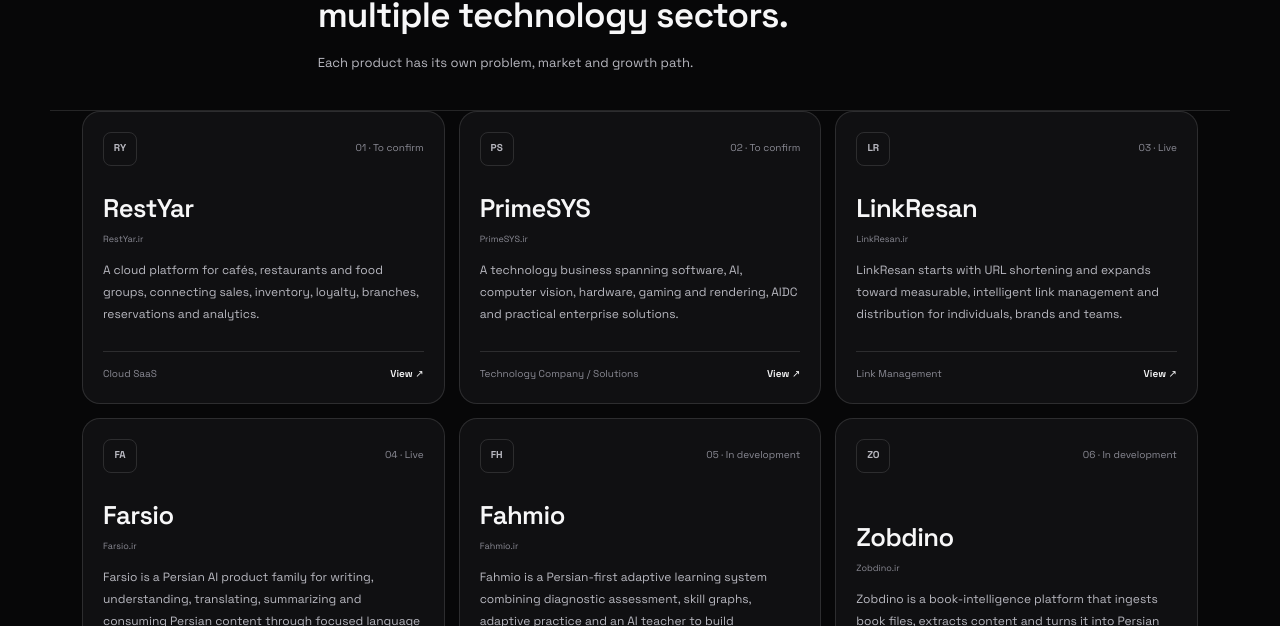
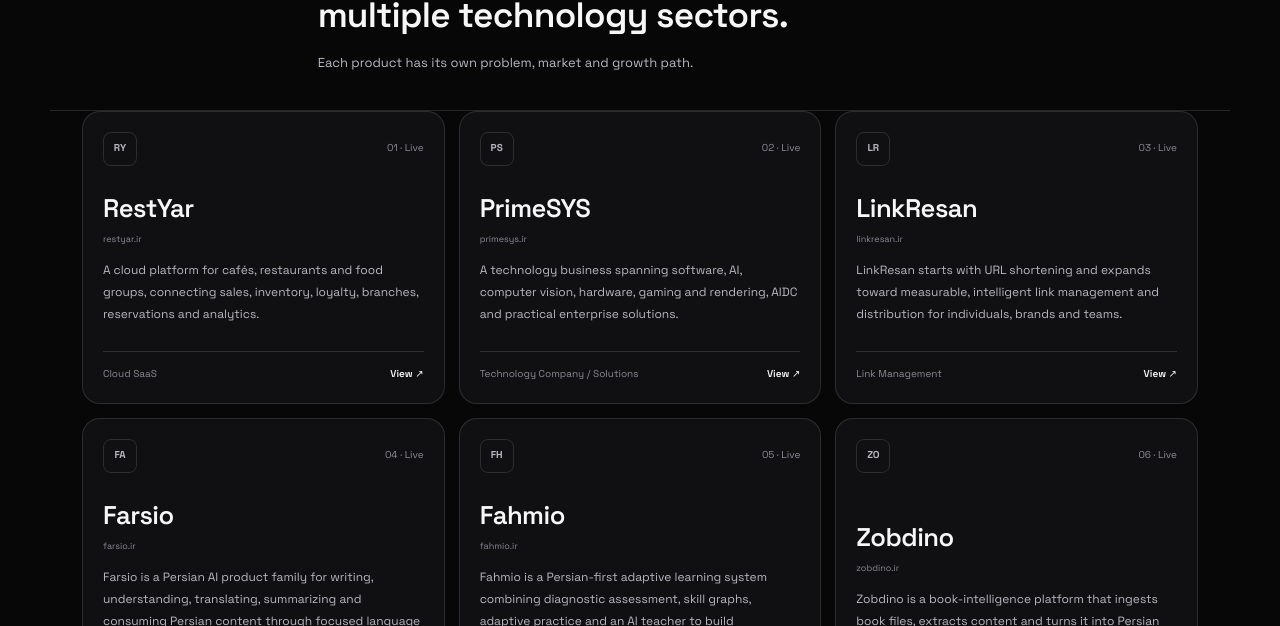
Before and after one commit to AmirMotefaker/amirmotefaker-site, a Next.js app in the folder apps/web/: page /en in a window 1280 px wide. Shown: the part 915-1541 px from the top of the page. Built offline with nearby package versions, Linux system fonts and the light colour scheme; no server answers.

Commit message:
fix: align homepage with final canonical portfolio

```diff
--- a/apps/web/components/founder/FounderHome.tsx
+++ b/apps/web/components/founder/FounderHome.tsx
@@ -2,19 +2,18 @@ import Link from "next/link";
 import { type Locale } from "@/content/founder-site";
 import { getVerifiedEvidence } from "@/content/evidence-registry";
 import { getProductCategory, getProductDisplayName, type Product } from "@/content/product-portfolio";
-import { canonicalProductPortfolio as products } from "@/content/canonical-product-portfolio";
-import { brandRegistry } from "@/content/brand-registry";
+import { finalPublicProductPortfolio as products } from "@/content/final-public-product-portfolio";
 import { primaryExperience, historicalResumeExperience, salesRepresentations, historicalMilestones } from "@/content/founder";
 import { formatSiteNumber, localeDigits } from "@/lib/locale-format";
 import styles from "./FounderHomeV2.module.css";
 import v13 from "./FounderHomeV13.module.css";
 
 const thesisPrinciples={fa:[["۰۱","مسئله، قبل از فناوری","ابتدا مسئله واقعی و رفتار کاربر را می‌فهمم؛ بعد سراغ ابزار می‌روم."],["۰۲","محصول، قبل از ادعا","خروجی قابل استفاده از هر روایت بازاریابی مهم‌تر است."],["۰۳","سیستم، قبل از ویژگی","محصول باید بتواند رشد کند، یاد بگیرد و به یک اکوسیستم بزرگ‌تر متصل شود."]],en:[["01","Problem before technology","Understand the real problem and user behavior before choosing the tool."],["02","Product before claims","A working product matters more than oversized marketing."],["03","Systems before features","Products should be able to grow, learn and connect into a wider ecosystem."]]} as const;
-const marks:Record<string,string>={linkresan:"LR",farsio:"FA",fahmio:"FH",zobdino:"ZO",filmtrack:"FT",idehjo:"IJ",tasvia:"TV",restyar:"RY",primesys:"PS"};
-const faMarks:Record<string,string>={linkresan:"لر",farsio:"فا",fahmio:"فه",zobdino:"زب",filmtrack:"فت",idehjo:"اج",tasvia:"تس",restyar:"رس",primesys:"پس"};
+const marks:Record<string,string>={linkresan:"LR",farsio:"FA",fahmio:"FH",zobdino:"ZO",filmtrack:"FT",idehjo:"IJ",tasvin:"TV",vayran:"VA",darmic:"DA",restyar:"RY",primesys:"PS"};
+const faMarks:Record<string,string>={linkresan:"لر",farsio:"فا",fahmio:"فه",zobdino:"زب",filmtrack:"فت",idehjo:"اج",tasvin:"تس",vayran:"وا",darmic:"دا",restyar:"رس",primesys:"پس"};
 const industryMix={fa:[["هوش مصنوعی","۳"],["فناوری مالی","۲"],["سلامت دیجیتال","۲"],["گردشگری هوشمند","۲"],["یادگیری و آموزش","۲"],["رسانه و سرگرمی","۲"],["بازاریابی و فروش","۱"],["مدیریت و بهره‌وری","۱"],["داده و زیرساخت","۱"],["تجربه کاربری","۱"],["سایر حوزه‌ها","۱"]],en:[["Artificial Intelligence","3"],["FinTech & Finance","2"],["Digital Health","2"],["Smart Tourism","2"],["Learning & Education","2"],["Media & Entertainment","2"],["Marketing & Sales","1"],["Management & Productivity","1"],["Data & Infrastructure","1"],["User Experience","1"],["Other sectors","1"]]} as const;
 function lifecycle(status:Product["status"],locale:Locale){const labels={fa:{live:"فعال",development:"در حال توسعه",discovery:"در مرحله بررسی",concept:"ایده اولیه","to-confirm":"در حال تأیید"},en:{live:"Live",development:"In development",discovery:"Discovery",concept:"Concept","to-confirm":"To confirm"}} as const;return labels[locale][status];}
-export default function FounderHome({locale}:{locale:Locale}){const fa=locale==="fa";const evidence=getVerifiedEvidence();const totalProducts=brandRegistry.length;const careerRecords=primaryExperience.length+historicalResumeExperience.length+salesRepresentations.length+historicalMilestones.length;const verified=Math.max(careerRecords,evidence.length);const featured=products.slice(0,6);return <main className={`${styles.home} ${v13.home}`}>
+export default function FounderHome({locale}:{locale:Locale}){const fa=locale==="fa";const evidence=getVerifiedEvidence();const totalProducts=products.length;const careerRecords=primaryExperience.length+historicalResumeExperience.length+salesRepresentations.length+historicalMilestones.length;const verified=Math.max(careerRecords,evidence.length);const featured=products.slice(0,6);return <main className={`${styles.home} ${v13.home}`}>
 <section className={`${styles.hero} ${v13.hero}`}><div className={`wrap ${styles.heroShell} ${v13.heroShell}`}>
 <div className={`${styles.heroCopy} ${v13.heroCopy}`}><div className={`${styles.identityLine} ${v13.identityLine}`}><i/><span>{fa?"امیر متفکر · علاقه‌مند به فناوری":"Amir Motefaker · Tech-savvy"}</span></div><h1 className={v13.headline}>{fa?<>محصول نمی‌سازم که فقط دیده شود؛ <em>سیستم‌هایی می‌سازم که اثر بگذارند.</em></>:<>I don’t build products just to be seen. <em>I build systems that create impact.</em></>}</h1><p className={`${styles.heroLead} ${v13.heroLead}`}>{fa?"من امیر متفکر هستم؛ کارآفرین و سازنده مجموعه‌ای از محصولات مستقل در حوزه‌های هوش مصنوعی، فناوری مالی، آموزش، سلامت و گردشگری.":"I’m Amir Motefaker—an entrepreneur building independent products across AI, FinTech, education, health and tourism."}</p><div className={styles.heroActions}><Link href={`/${locale}/products`} className={`${styles.primaryAction} ${v13.action} ${v13.primaryAction}`}>{fa?"مشاهده محصولات":"Explore products"}<span>‹</span></Link><Link href={`/${locale}/resume`} className={`${styles.secondaryAction} ${v13.action} ${v13.secondaryAction}`}>{fa?"مسیر حرفه‌ای من":"My professional journey"}<span>‹</span></Link></div>
 <div className={`${styles.heroMetrics} ${v13.heroMetrics}`}><div><strong>{formatSiteNumber(totalProducts,locale)}</strong><span>{fa?"محصول فعال و در حال توسعه":"Active and developing products"}</span></div><div><strong>{fa?"۳۰+":"30+"}</strong><span>{fa?"سال در مسیر فناوری":"Years in technology"}</span></div><div><strong>{fa?"۱۰+":"10+"}</strong><span>{fa?"حوزه فناوری متنوع":"Diverse technology sectors"}</span></div><div><strong>{formatSiteNumber(verified,locale)}+</strong><span>{fa?"شاهد و سابقه ثبت‌شده":"Verified records"}</span></div></div></div>
```
